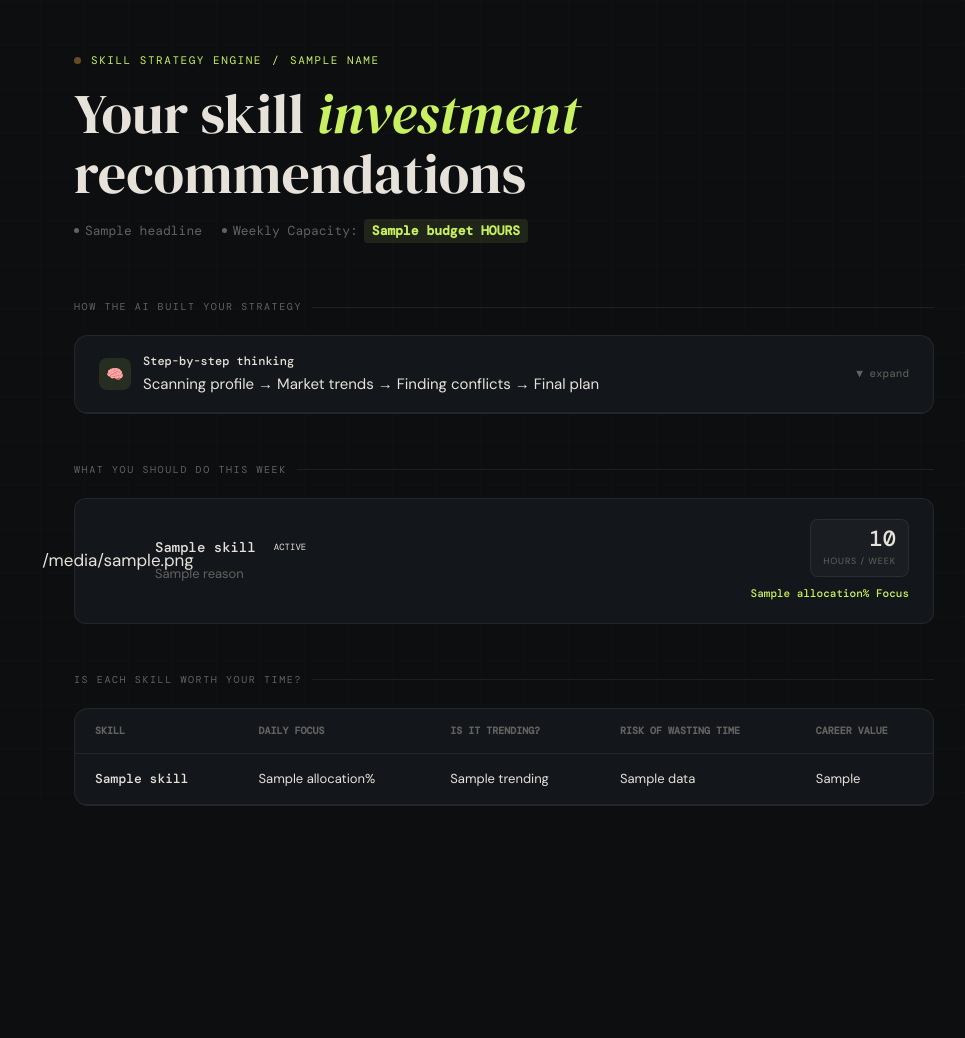
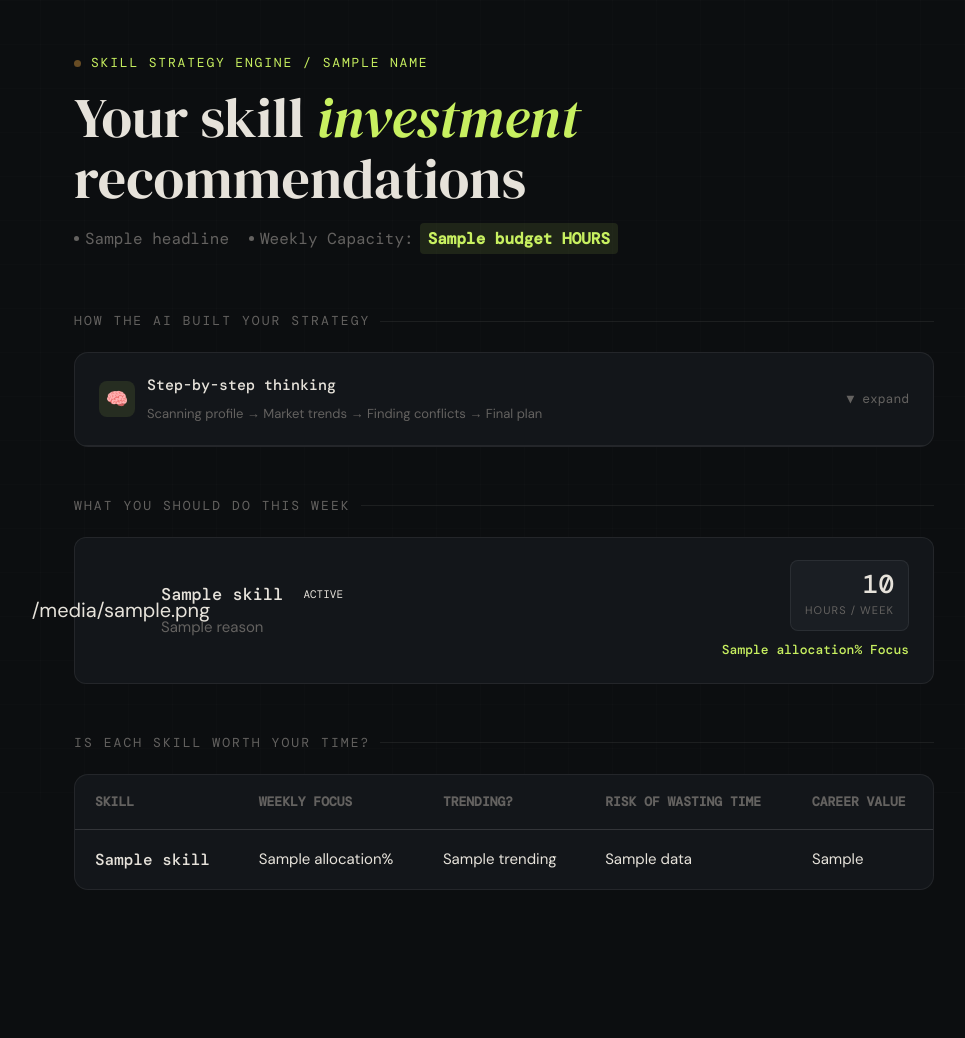
Before and after one commit to kashish050605/skill-investment-portfolio-engine, a Flask app: template templates/output.html in a window 1280 px wide. Shown: the whole page, without its empty margins (136-1101 px from the left). Before the commit the page ends 806 px from the top, so only its background shows below. Run offline with Flask 3, Linux system fonts and the light colour scheme; the template is opened without the code that fills it: most values are stand-ins (such as "Sample title", 1, 10 or a date in 2020).

Commit message:
feat: complete output UI with bigger fonts and agent reasoning

````diff
--- a/app.py
+++ b/app.py
@@ -25,7 +25,7 @@ User Profile:
 Live Market Demand Data:
 {json.dumps(market_demand, indent=2)}
 
-Follow these steps and respond ONLY in this exact JSON format:
+Respond ONLY in this exact JSON format with no extra text:
 {{
   "gaps_found": false,
   "headline": "one line summary of user profile",
@@ -51,43 +51,81 @@ Follow these steps and respond ONLY in this exact JSON format:
 }}
 
 Rules:
-- type must be one of: invest, hold, reduce
-- icon: 🚀 for invest, ⏸ for hold, ↘ for reduce
-- status_label: Invest / Hold / Reduce
-- allocation must be a number (not a string), all skills must add up to 100
+- type must be: invest, hold, or reduce
+- icon: use 🚀 for invest, ⏸ for hold, ↘ for reduce
+- allocation is a number, all skills must add up to 100
 - trending: Yes or No
-- risk_label: Low / Medium / High
-- career_impact: Low / Medium / High
-- if gaps found set gaps_found to true
+- risk_label: Low, Medium, or High
+- career_impact: Low, Medium, or High
 """
 
-        response = requests.post(
-            "https://api.featherless.ai/v1/chat/completions",
-            headers={
-                "Authorization": f"Bearer {FEATHERLESS_API_KEY}",
-                "Content-Type": "application/json"
-            },
-            json={
-                "model": "mistralai/Mistral-7B-Instruct-v0.2",
-                "messages": [{"role": "user", "content": prompt}],
-                "max_tokens": 1500
-            }
-        )
+        try:
+            response = requests.post(
+                "https://api.featherless.ai/v1/chat/completions",
+                headers={
+                    "Authorization": f"Bearer {FEATHERLESS_API_KEY}",
+                    "Content-Type": "application/json"
+                },
+                json={
+                    "model": "mistralai/Mistral-7B-Instruct-v0.2",
+                    "messages": [{"role": "user", "content": prompt}],
+                    "max_tokens": 1500
+                }
+            )
 
-        result = response.json()
-        ai_text = result["choices"][0]["message"]["content"].strip()
+            result = response.json()
+            print("FEATHERLESS RESPONSE:", result)
 
-        if "```json" in ai_text:
-            ai_text = ai_text.split("```json")[1].split("```")[0].strip()
-        elif "```" in ai_text:
-            ai_text = ai_text.split("```")[1].split("```")[0].strip()
+            if "choices" not in result:
+                print("ERROR FROM FEATHERLESS:", result)
+                return get_fallback(skills, budget)
 
-        parsed = json.loads(ai_text)
+            ai_text = result["choices"][0]["message"]["content"].strip()
 
-        if not parsed.get("gaps_found", False):
-            break
+            if "```json" in ai_text:
+                ai_text = ai_text.split("```json")[1].split("```")[0].strip()
+            elif "```" in ai_text:
+                ai_text = ai_text.split("```")[1].split("```")[0].strip()
+
+            parsed = json.loads(ai_text)
+
+            if not parsed.get("gaps_found", False):
+                break
+
+        except Exception as e:
+            print("EXCEPTION:", e)
+            return get_fallback(skills, budget)
 
     return parsed
+
+
+def get_fallback(skills, budget):
+    skill_list = [s.strip() for s in skills]
+    allocation = 100 // len(skill_list)
+    skills_data = {}
+    for skill in skill_list:
+        skills_data[skill] = {
+            "allocation": allocation,
+            "type": "invest",
+            "status_label": "Invest",
+            "icon": "🚀",
+            "reason": "Based on your profile this skill is worth investing in.",
+            "trending": "Yes",
+            "risk_label": "Low",
+            "career_impact": "High"
+        }
+    return {
+        "gaps_found": False,
+        "headline": "Skill analysis complete",
+        "agent_steps": [
+            {"title": "Profile Analysis", "detail": "User profile reviewed."},
+            {"title": "Market Demand Check", "detail": "Market data analyzed."},
+            {"title": "Conflict Detection", "detail": "No major conflicts found."},
+            {"title": "Allocation Plan", "detail": "Equal allocation applied."},
+            {"title": "Risk vs Reward", "detail": "All skills show positive outlook."}
+        ],
+        "skills": skills_data
+    }
 
 
 @app.route("/")
@@ -102,7 +140,7 @@ def result():
     experience = request.form.get("experience")
     budget = int(request.form.get("budget", 10))
 
-    # Temporary market demand until Rethu finishes BrightData
+    # Temporary market demand until BrightData is connected
     market_demand = {skill.strip(): "High" for skill in skills}
 
     ai_result = run_agent(name, experience, skills, market_demand, budget)
--- a/templates/output.html
+++ b/templates/output.html
@@ -1,4 +1,3 @@
-
 <!DOCTYPE html>
 <html lang="en">
 <head>
@@ -15,43 +14,40 @@
     --amber: #ffb347; --amber-dim: rgba(255,179,71,0.10);
   }
   * { box-sizing: border-box; margin: 0; padding: 0; }
-  body { background: var(--bg); color: var(--text); font-family: 'DM Sans', sans-serif; font-size: 15px; line-height: 1.6; min-height: 100vh; padding: 52px 24px 100px; }
+  body { background: var(--bg); color: var(--text); font-family: 'DM Sans', sans-serif; font-size: 18px; line-height: 1.7; min-height: 100vh; padding: 52px 24px 100px; }
   body::before { content: ''; position: fixed; inset: 0; background-image: linear-gradient(rgba(255,255,255,0.012) 1px, transparent 1px), linear-gradient(90deg, rgba(255,255,255,0.012) 1px, transparent 1px); background-size: 44px 44px; pointer-events: none; z-index: 0; }
   .wrap { max-width: 860px; margin: 0 auto; position: relative; z-index: 1; }
 
-  /* ── Header ── */
   .header { margin-bottom: 56px; }
-  .eyebrow { font-family: 'DM Mono', monospace; font-size: 11px; letter-spacing: 0.14em; text-transform: uppercase; color: var(--accent); margin-bottom: 14px; display: flex; align-items: center; gap: 10px; }
+  .eyebrow { font-family: 'DM Mono', monospace; font-size: 13px; letter-spacing: 0.14em; text-transform: uppercase; color: var(--accent); margin-bottom: 14px; display: flex; align-items: center; gap: 10px; }
   .live-dot { width: 7px; height: 7px; border-radius: 50%; background: var(--amber); animation: pulse 2s infinite; }
   @keyframes pulse { 0%,100%{opacity:1;} 50%{opacity:0.3;} }
   h1 { font-family: 'DM Serif Display', serif; font-size: clamp(34px, 6vw, 56px); font-weight: 400; line-height: 1.08; color: var(--text); margin-bottom: 14px; }
   h1 em { font-style: italic; color: var(--accent); }
-  .subtitle { font-size: 13px; color: var(--muted); font-family: 'DM Mono', monospace; display: flex; gap: 20px; flex-wrap: wrap; }
+  .subtitle { font-size: 16px; color: var(--muted); font-family: 'DM Mono', monospace; display: flex; gap: 20px; flex-wrap: wrap; }
   .subtitle span { display: flex; align-items: center; gap: 6px; }
   .dot { width: 5px; height: 5px; border-radius: 50%; background: var(--muted); }
   .budget-badge { background: var(--accent-dim); color: var(--accent); padding: 2px 8px; border-radius: 4px; font-weight: bold; }
 
-  /* ── Section label ── */
-  .section-label { font-family: 'DM Mono', monospace; font-size: 10px; letter-spacing: 0.16em; text-transform: uppercase; color: var(--muted); margin-bottom: 20px; display: flex; align-items: center; gap: 10px; }
+  .section-label { font-family: 'DM Mono', monospace; font-size: 13px; letter-spacing: 0.16em; text-transform: uppercase; color: var(--muted); margin-bottom: 20px; display: flex; align-items: center; gap: 10px; }
   .section-label::after { content: ''; flex: 1; height: 1px; background: var(--border); }
 
-  /* ── Reasoning Trace ── */
   .reasoning-panel { background: var(--surface); border: 1px solid var(--border); border-radius: 14px; overflow: hidden; margin-bottom: 48px; }
-  .reasoning-header { padding: 16px 24px; border-bottom: 1px solid var(--border); display: flex; align-items: center; gap: 12px; cursor: pointer; }
-  .r-icon { width: 32px; height: 32px; border-radius: 8px; background: var(--accent-dim); display: flex; align-items: center; justify-content: center; font-size: 14px; }
-  .r-title { font-family: 'DM Mono', monospace; font-size: 12px; font-weight: 500; color: var(--text); }
-  .r-toggle { margin-left: auto; font-family: 'DM Mono', monospace; font-size: 11px; color: var(--muted); }
+  .reasoning-header { padding: 20px 24px; border-bottom: 1px solid var(--border); display: flex; align-items: center; gap: 12px; cursor: pointer; }
+  .r-icon { width: 36px; height: 36px; border-radius: 8px; background: var(--accent-dim); display: flex; align-items: center; justify-content: center; font-size: 18px; }
+  .r-title { font-family: 'DM Mono', monospace; font-size: 15px; font-weight: 500; color: var(--text); }
+  .r-subtitle { font-size: 13px; color: var(--muted); margin-top: 4px; }
+  .r-toggle { margin-left: auto; font-family: 'DM Mono', monospace; font-size: 13px; color: var(--muted); }
   .reasoning-steps { padding: 0 24px 24px; display: none; }
   .reasoning-steps.open { display: block; }
-  .step-item { display: flex; gap: 16px; padding: 14px 0; border-bottom: 1px solid var(--border); animation: fadeIn 0.3s ease both; }
-  .step-num { font-family: 'DM Mono', monospace; font-size: 10px; color: var(--accent); background: var(--accent-dim); border-radius: 4px; padding: 2px 7px; height: fit-content; margin-top: 2px; }
-  .step-title { font-size: 13px; font-weight: 500; color: var(--text); margin-bottom: 4px; }
-  .step-detail { font-size: 12px; color: var(--muted); font-family: 'DM Mono', monospace; line-height: 1.7; }
+  .step-item { display: flex; gap: 16px; padding: 18px 0; border-bottom: 1px solid var(--border); animation: fadeIn 0.3s ease both; }
+  .step-num { font-family: 'DM Mono', monospace; font-size: 13px; color: var(--accent); background: var(--accent-dim); border-radius: 4px; padding: 2px 9px; height: fit-content; margin-top: 2px; }
+  .step-title { font-size: 17px; font-weight: 500; color: var(--text); margin-bottom: 6px; }
+  .step-detail { font-size: 15px; color: var(--muted); font-family: 'DM Mono', monospace; line-height: 1.7; }
   @keyframes fadeIn { from{opacity:0;transform:translateX(-6px);} to{opacity:1;transform:translateX(0);} }
 
-  /* ── Recommendations ── */
-  .recs { display: flex; flex-direction: column; gap: 10px; margin-bottom: 48px; }
-  .rec-card { background: var(--surface); border: 1px solid var(--border); border-radius: 12px; padding: 20px 24px; display: flex; align-items: center; gap: 18px; transition: 0.2s; animation: slideUp 0.5s ease both; }
+  .recs { display: flex; flex-direction: column; gap: 12px; margin-bottom: 48px; }
+  .rec-card { background: var(--surface); border: 1px solid var(--border); border-radius: 12px; padding: 22px 24px; display: flex; align-items: center; gap: 18px; transition: 0.2s; animation: slideUp 0.5s ease both; }
   .rec-card:hover { border-color: var(--accent); transform: translateX(3px); }
   @keyframes slideUp { from{opacity:0;transform:translateY(12px);} to{opacity:1;transform:translateY(0);} }
 
@@ -59,36 +55,38 @@
   .hold   { border-left: 3px solid var(--amber); }
   .reduce { border-left: 3px solid var(--red); }
 
-  .rec-icon { width: 38px; height: 38px; border-radius: 9px; display: flex; align-items: center; justify-content: center; font-size: 17px; }
+  .rec-icon { width: 44px; height: 44px; border-radius: 9px; display: flex; align-items: center; justify-content: center; font-size: 20px; }
   .invest .rec-icon { background: var(--accent-dim); }
-  .hold .rec-icon { background: var(--amber-dim); }
+  .hold .rec-icon   { background: var(--amber-dim); }
   .reduce .rec-icon { background: var(--red-dim); }
 
   .rec-body { flex: 1; }
-  .rec-skill { font-family: 'DM Mono', monospace; font-size: 14px; font-weight: 500; color: var(--text); }
-  .rec-badge { font-family: 'DM Mono', monospace; font-size: 9px; text-transform: uppercase; padding: 2px 8px; border-radius: 20px; }
+  .rec-skill { font-family: 'DM Mono', monospace; font-size: 17px; font-weight: 500; color: var(--text); }
+  .rec-reason { font-size: 15px; color: var(--muted); margin-top: 5px; }
+  .rec-badge { font-family: 'DM Mono', monospace; font-size: 11px; text-transform: uppercase; padding: 3px 10px; border-radius: 20px; }
   .badge-invest { background: var(--accent-dim); color: var(--accent); }
   .badge-hold   { background: var(--amber-dim);  color: var(--amber); }
   .badge-reduce { background: var(--red-dim);    color: var(--red); }
 
-  /* ── Time Pills ── */
   .rec-right { display: flex; flex-direction: column; align-items: flex-end; }
-  .time-pill { background: var(--surface2); border: 1px solid var(--border); padding: 8px 12px; border-radius: 8px; min-width: 90px; text-align: right; }
-  .hour-count { font-family: 'DM Mono', monospace; font-size: 22px; font-weight: 500; color: var(--text); line-height: 1; }
-  .hour-unit { font-size: 9px; color: var(--muted); text-transform: uppercase; margin-top: 4px; letter-spacing: 0.1em; }
+  .time-pill { background: var(--surface2); border: 1px solid var(--border); padding: 10px 14px; border-radius: 8px; min-width: 100px; text-align: right; }
+  .hour-count { font-family: 'DM Mono', monospace; font-size: 26px; font-weight: 500; color: var(--text); line-height: 1; }
+  .hour-unit { font-size: 11px; color: var(--muted); text-transform: uppercase; margin-top: 4px; letter-spacing: 0.1em; }
+  .focus-pct { font-family: 'DM Mono'; font-size: 13px; color: var(--accent); margin-top: 8px; font-weight: 500; }
 
-  /* ── Table ── */
   .table-wrap { background: var(--surface); border: 1px solid var(--border); border-radius: 14px; overflow: hidden; margin-bottom: 48px; }
   table { width: 100%; border-collapse: collapse; }
-  thead th { font-family: 'DM Mono', monospace; font-size: 10px; color: var(--muted); padding: 14px 20px; text-align: left; text-transform: uppercase; border-bottom: 1px solid var(--border); }
-  tbody td { padding: 15px 20px; font-size: 13px; border-bottom: 1px solid var(--border); }
+  thead th { font-family: 'DM Mono', monospace; font-size: 13px; color: var(--muted); padding: 16px 20px; text-align: left; text-transform: uppercase; border-bottom: 1px solid var(--border); }
+  tbody td { padding: 16px 20px; font-size: 15px; border-bottom: 1px solid var(--border); color: var(--text); }
+  tbody tr:last-child td { border-bottom: none; }
+  tbody td:first-child { font-family: 'DM Mono'; font-weight: 500; font-size: 16px; }
 </style>
 </head>
 <body>
 <div class="wrap">
 
   <div class="header">
-    <div class="eyebrow"><div class="live-dot"></div> Skill Strategy Engine <span class="sep">/</span> {{ name }}</div>
+    <div class="eyebrow"><div class="live-dot"></div> Skill Strategy Engine <span>/</span> {{ name }}</div>
     <h1>Your skill <em>investment</em><br>recommendations</h1>
     <div class="subtitle">
       <span><div class="dot"></div>{{ headline }}</span>
@@ -125,20 +123,18 @@
     <div class="rec-card {{ data.type }}">
       <div class="rec-icon">{{ data.icon }}</div>
       <div class="rec-body">
-        <div style="display: flex; align-items: center; gap: 10px; margin-bottom: 5px;">
+        <div style="display: flex; align-items: center; gap: 10px; margin-bottom: 6px;">
           <span class="rec-skill">{{ skill }}</span>
           <span class="rec-badge badge-{{ data.type }}">{{ data.status_label }}</span>
         </div>
-        <div style="font-size: 13px; color: var(--muted);">{{ data.reason }}</div>
+        <div class="rec-reason">{{ data.reason }}</div>
       </div>
       <div class="rec-right">
         <div class="time-pill">
           <div class="hour-count">{{ (data.allocation / 100 * budget)|round(1) }}</div>
           <div class="hour-unit">Hours / Week</div>
         </div>
-        <div style="font-family: 'DM Mono'; font-size: 11px; color: var(--accent); margin-top: 8px; font-weight: 500;">
-          {{ data.allocation }}% Focus
-        </div>
+        <div class="focus-pct">{{ data.allocation }}% Focus</div>
       </div>
     </div>
     {% endfor %}
@@ -150,8 +146,8 @@
       <thead>
         <tr>
           <th>Skill</th>
-          <th>Daily Focus</th>
-          <th>Is it trending?</th>
+          <th>Weekly Focus</th>
+          <th>Trending?</th>
           <th>Risk of wasting time</th>
           <th>Career Value</th>
         </tr>
@@ -159,7 +155,7 @@
       <tbody>
         {% for skill, data in skills.items() %}
         <tr>
-          <td style="font-family: 'DM Mono'; font-weight: 500;">{{ skill }}</td>
+          <td>{{ skill }}</td>
           <td>{{ data.allocation }}%</td>
           <td>{{ data.trending }}</td>
           <td>{{ data.risk_label }}</td>
````
